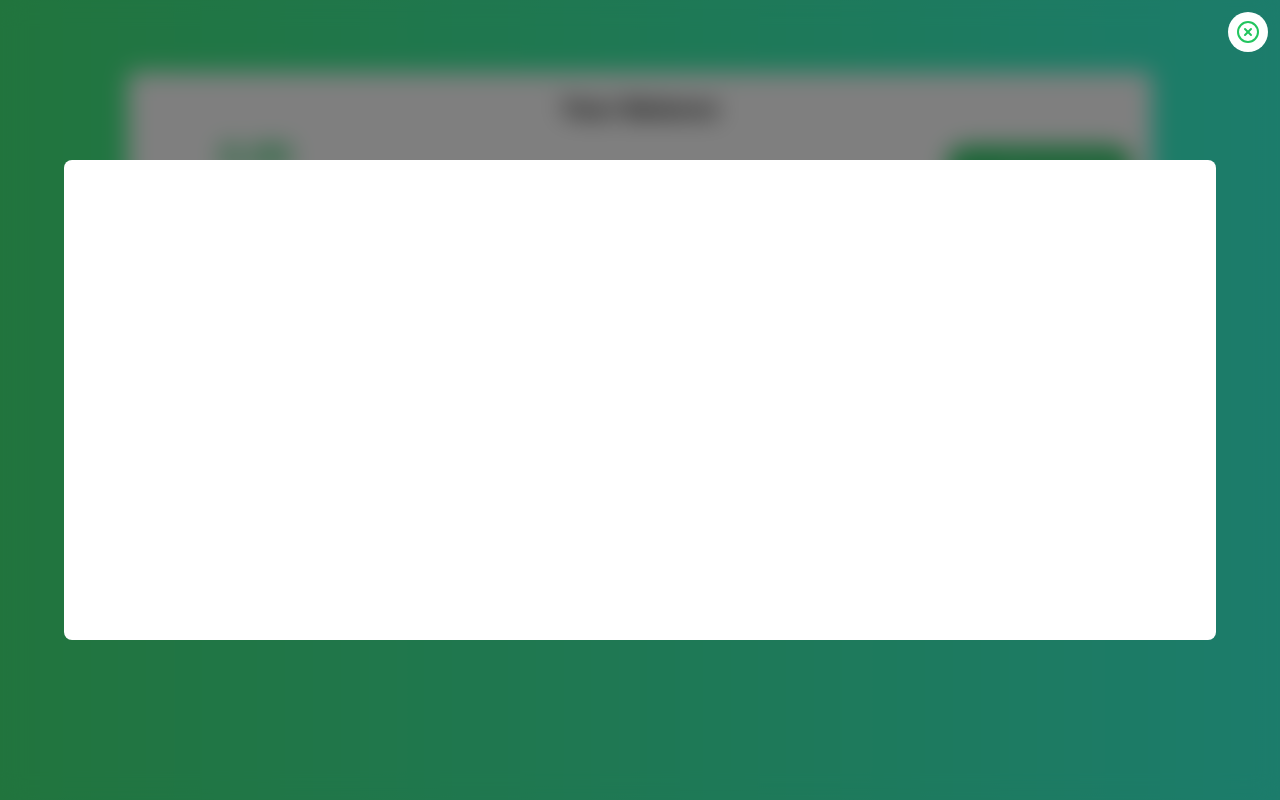
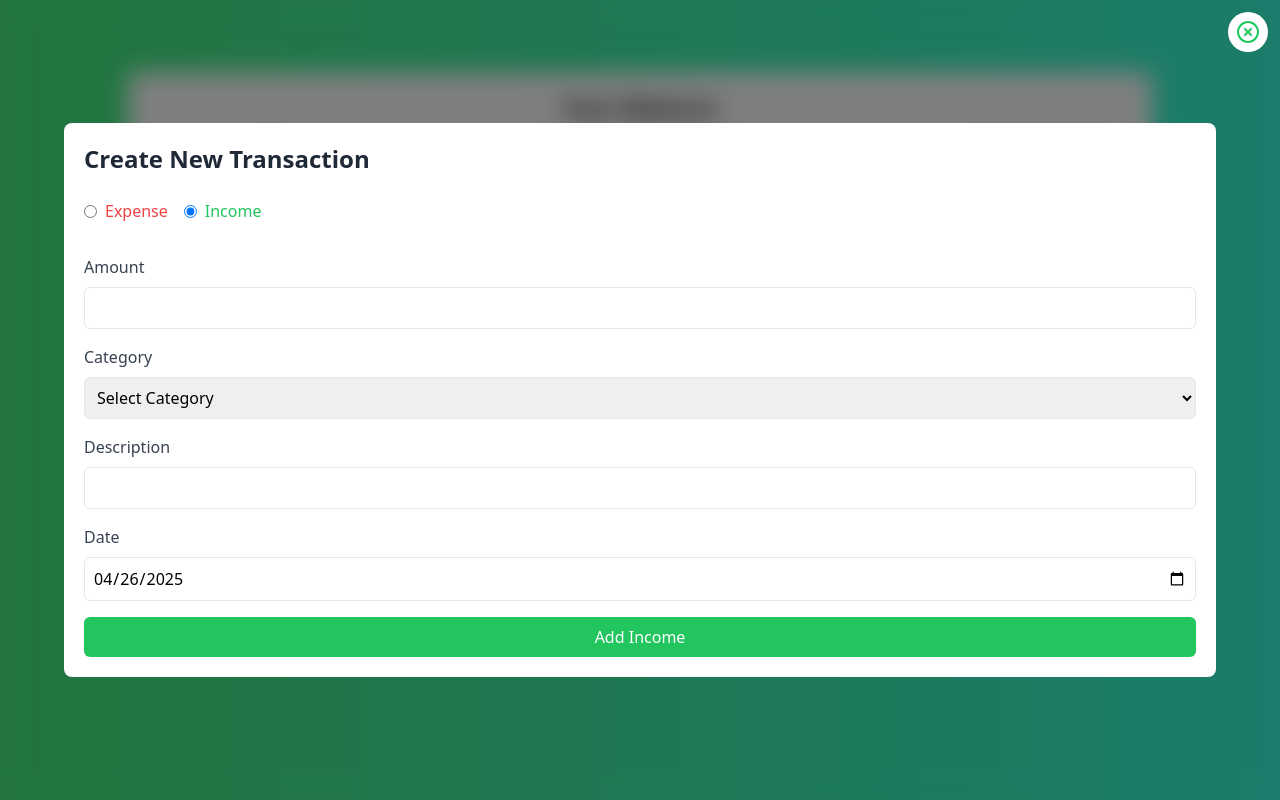
Before and after one commit to abnertorres58/react-expense-tracker-jsx, a React (Vite) app: page / in a window 1280 px wide. Both pictures are taken after a click on the button "Add Transaction". Built offline with nearby package versions, Linux system fonts and the light colour scheme.

Commit message:
Transaction form first version created

```diff
--- a/src/components/Balance/Balance.jsx
+++ b/src/components/Balance/Balance.jsx
@@ -1,6 +1,7 @@
 import React from 'react';
 import {Plus} from "lucide-react";
 import Modal from "../Modal/Modal.jsx";
+import CreateTransactionForm from "../Create Transaction/CreateTransactionForm.jsx";
 
 const Balance = () => {
     return (
@@ -19,7 +20,11 @@ const Balance = () => {
                 button={<button className="bg-green-500 text-white px-4 py-2 rounded-3xl hover:bg-green-600
                         hover:scale-110 transition-all duration-300 flex gap-2 items-center">
                 <Plus className="w-6 h-6"/>Add Transaction
-            </button>}/>
+            </button>
+            }
+            >
+                <CreateTransactionForm/>
+            </Modal>
         </div>
     </div>
     );
--- /dev/null
+++ b/src/components/Create Transaction/CreateTransactionForm.jsx
@@ -0,0 +1,151 @@
+import {useState} from "react";
+
+const CreateTransactionForm = () => {
+    const [ formData, setFormData] = useState({
+        type: "Income",
+        amount: 0,
+        category: "",
+        description: "",
+        date: new Date().toISOString().split("T")[0]
+    });
+    const categories= {
+        Income: ["Salary", "Freelance", "Investments", "Gift", "Other"],
+        Expense: [
+            "Food",
+            "Transportation",
+            "Utilities",
+            "Entertainment",
+            "Shopping",
+            "Other"
+        ]
+    };
+
+    const handleChange = (e) => {
+        const { name, value } = e.target;
+        setFormData({
+            ...formData,
+            [name]: value
+        });
+
+    };
+
+    const handleSubmit = (e) => {
+        e.preventDefault();
+        console.log({...formData,
+            id: Date.now()});
+    };
+
+    return (
+        <div className="p-5">
+            <h2 className="text-2xl font-bold mb-6 text-gray-800 text-left">
+                Create New Transaction
+            </h2>
+            <form onSubmit={handleSubmit} className="space-y-4">
+                <div className="flex items-center">
+
+                    <div className="flex gap-4 mb-4">
+                        <label className="flex items-center">
+                            <input
+                                type="radio"
+                                name="type"
+                                value="Expense"
+                                checked={formData.type === "Expense"}
+                                className="mr-2"
+                                onChange={handleChange}
+                                required
+                            />
+                            <span className="text-red-500 font-medium">Expense</span>
+                        </label>
+                        <label className="flex items-center">
+                            <input
+                                type="radio"
+                                name="type"
+                                value="Income"
+                                checked={formData.type === "Income"}
+                                className="mr-2"
+                                onChange={handleChange}
+                                required
+                            />
+                            <span className="text-green-500 font-medium">Income</span>
+                        </label>
+                    </div>
+
+
+                </div>
+
+                <div>
+                    <label htmlFor="amount" className="block text-gray-700 mb-2 text-left">
+                        Amount
+                    </label>
+                    <input
+                        type="number"
+                        name= "amount"
+                        id="amount"
+                        onChange={handleChange}
+                        className="w-full p-2 border rounded-md focus:outline-none focus:ring-2 focus:ring-blue-500"
+                        required
+                    />
+                </div>
+
+                <div>
+                    <label htmlFor="category" className="block text-gray-700 mb-2 text-left">
+                        Category
+                    </label>
+                    <select
+                        name="category"
+                        id="category"
+                        className="w-full p-2 border rounded-md focus:outline-none focus:ring-2 focus:ring-blue-500"
+                        required
+                        onChange={handleChange}
+                    >
+                        <option value="">Select Category</option>
+                        {
+                            categories[formData.type].map((category) => (
+                                <option key={category} value={category}>{category}</option>
+                            ))
+                        }
+
+                    </select>
+                </div>
+
+                <div>
+                    <label className="block text-gray-700 mb-2 text-left" htmlFor="description">Description</label>
+                    <input
+                        type="text"
+                        name="description"
+                        id="description"
+                        value={formData.description}
+                        className="w-full p-2 border rounded-md focus:outline-none focus:ring-2 focus:ring-blue-500"
+                        required
+                        onChange={handleChange}
+                    />
+                </div>
+
+                <div>
+                    <label className="block text-gray-700 mb-2 text-left" htmlFor="date">Date</label>
+                    <input
+                        type="date"
+                        name="date"
+                        id="date"
+                        onChange={handleChange}
+                        value={formData.date}
+                        className="w-full p-2 border rounded-md focus:outline-none focus:ring-2 focus:ring-blue-500"
+                        required
+                    />
+                </div>
+
+                <button
+                type="submit"
+                className={`w-full py-2 px-4 rounded-md text-white font-medium ${
+                    formData.type === "Expense" ? "bg-red-500 hover:bg-red-600" : "bg-green-500 hover:bg-green-600"
+                }`}
+                >
+                    Add {formData.type === "Expense" ? "Expense" : "Income"}
+                </button>
+
+            </form>
+        </div>
+    )
+}
+
+export default CreateTransactionForm;
```
